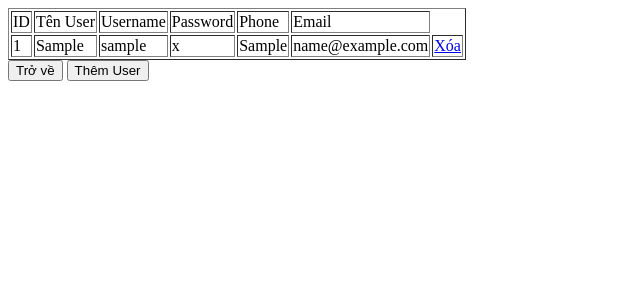
After one commit to PhucTai2007/quanlyhethong, a PHP site: page /quanlyUser.php in a window 1280 px wide. The commit adds this page. Shown: the top 300 px of the page, without its empty margins (0-640 px from the left). Run offline with PHP 8.4, Linux system fonts and the light colour scheme; tables that the repository leaves empty or names only in its code hold one stand-in row (values such as "Sample post").

Commit message:
Add files via upload

```diff
--- a/admin.php
+++ b/admin.php
@@ -1,4 +1,5 @@
 <?php
-    echo"admin ";
-    echo"<a href='taomoiuser.php'>Thêm user</a>";
+    echo"admin <br>";
+    echo"<a href='logout.php'>Đăng Xuất</a><br>";
+    echo"<a href='quanlyUser.php'>Quản lý User</a>";
 ?>
--- /dev/null
+++ b/connectQLUSER.php
@@ -0,0 +1,8 @@
+<?php
+$conn = mysqli_connect("localhost","root","","quanlyhethong");
+// Check connection
+if (mysqli_connect_errno())
+{
+echo "Failed to connect to MySQL: " . mysqli_connect_error();
+}
+?>
--- /dev/null
+++ b/quanlyUser.php
@@ -0,0 +1,37 @@
+<!DOCTYPE html>
+<html>
+    <head>
+        <title>Xóa tài khoản User</title>
+    </head>
+    <body>
+        <table border="1">
+        <tr>
+        <td>ID</td>
+        <td>Tên User</td>
+        <td>Username</td>
+        <td>Password</td>
+        <td>Phone</td>
+        <td>Email</td>
+        </tr>
+        <?php
+            require 'connectQLUSER.php';
+            $query=mysqli_query($conn,"select * from `user`");
+            while($row=mysqli_fetch_array($query)){
+        ?>
+        <tr>
+            <td><?php echo $row['id_user']; ?></td>
+            <td><?php echo $row['ten_user']; ?></td>
+            <td><?php echo $row['username']; ?></td>
+            <td><?php echo $row['password']; ?></td>
+            <td><?php echo $row['sdt_user']; ?></td>
+            <td><?php echo $row['mail_user']; ?></td>
+            <td><a href="Xulyxoauser.php?id_user=<?php echo $row['id_user']; ?>">Xóa</td>
+        </tr>
+        <?php
+        }
+        ?>
+        </table>
+        <button onclick="document.location='admin.php'">Trở về</button>
+        <button onclick="document='taomoiuser.php'">Thêm User</button>
+    </body>
+</html>
```
Also changed, not shown: Xulyxoauser.php (added, +14 -0 lines).
